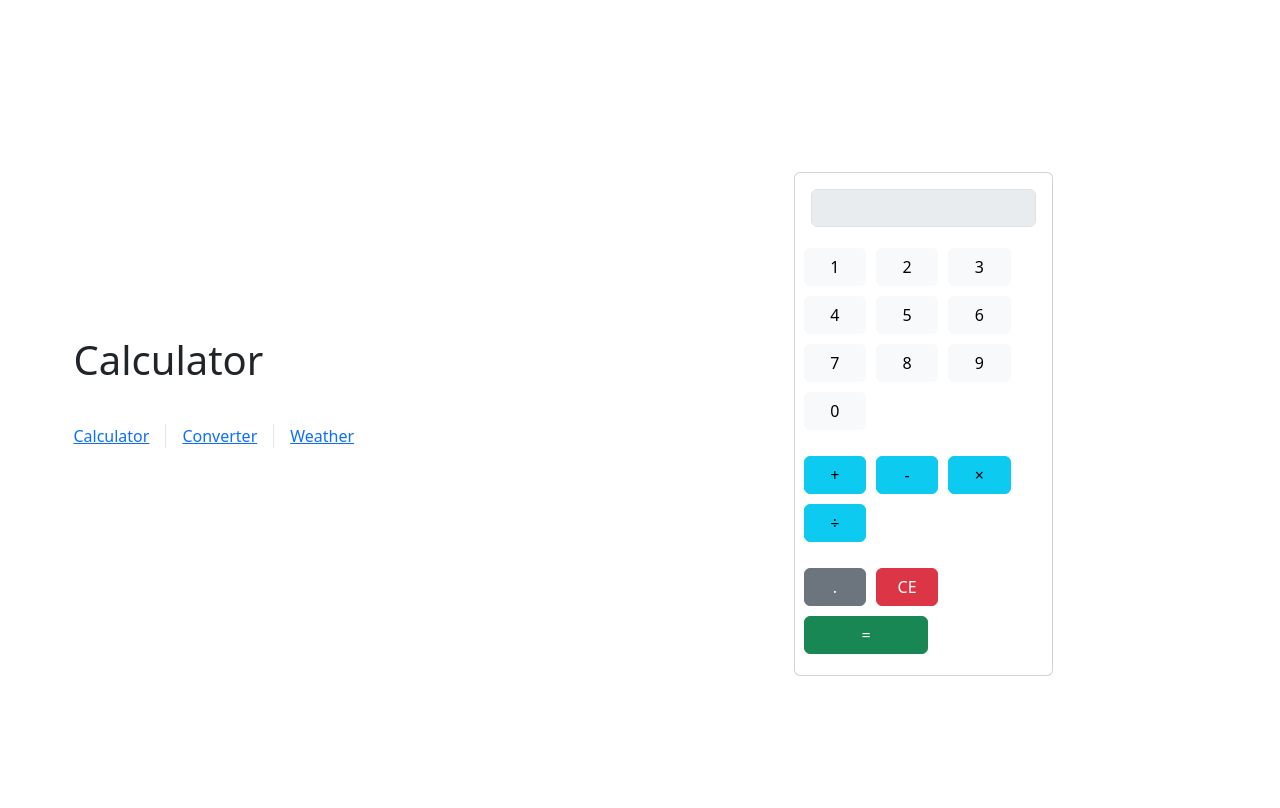
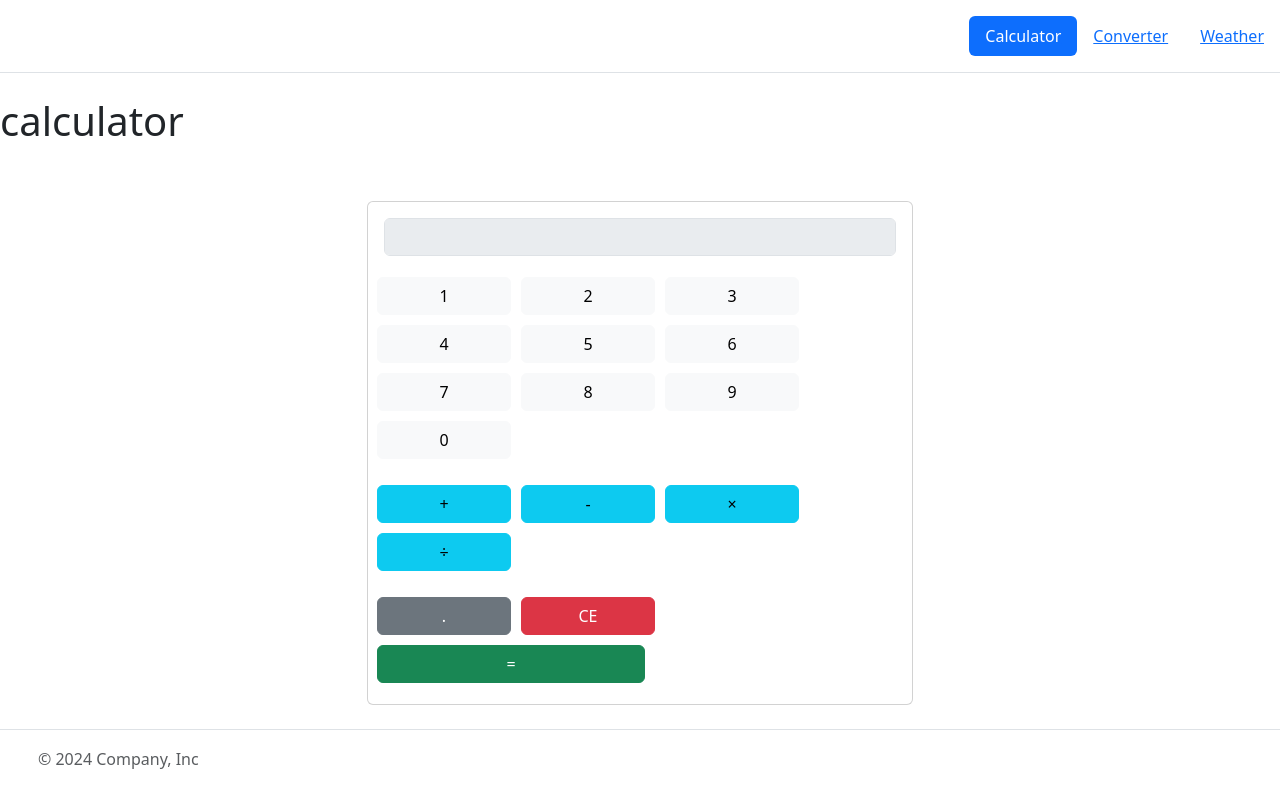
Before and after one commit to piperiver97/calculator, a Vue app in the folder vue-project/: page / in a window 1280 px wide. Shown: the top 808 px of the page. Built offline with nearby package versions, Linux system fonts and the light colour scheme.

Commit message:
add header and footer

```diff
--- a/vue-project/src/App.vue
+++ b/vue-project/src/App.vue
@@ -1,38 +1,19 @@
 <script setup>
 import { RouterLink, RouterView } from 'vue-router'
 import Calculator from './components/Calculator.vue'
+
 </script>
 
 <template>
-  <header>
-    <!-- <img alt="Vue logo" class="logo" src="@/assets/logo.svg" width="125" height="125" /> -->
+<header></header>
 
-    <div class="wrapper">
-      <!-- <HelloWorld msg="You did it!" /> -->
-      <h1>Calculator</h1>
+ <router-view />
 
-      <nav>
-        <router-link to="/">Calculator</router-link>
-        <router-link to="/converter">Converter</router-link>
-        <router-link to="/weather">Weather</router-link>
-      </nav>
-    </div>
-  </header>
 
-  <router-view />
 </template>
 
-<script>
 
-export default {
-  name: 'App',
-  components: {
-    Calculator
-  }
-}
-</script>
-
-<style scoped>
+<!-- <style scoped>
 header {
   line-height: 1.5;
   max-height: 100vh;
@@ -90,4 +71,4 @@ nav a:first-of-type {
     margin-top: 1rem;
   }
 }
-</style>
+</style> -->
--- /dev/null
+++ b/vue-project/src/components/Footer.vue
@@ -0,0 +1,17 @@
+<template>
+<footer class="d-flex flex-wrap justify-content-between align-items-center py-3 my-4 border-top">
+    <div class="col-md-4 d-flex align-items-center">
+      <a href="/" class="mb-3 me-2 mb-md-0 text-body-secondary text-decoration-none lh-1">
+        <svg class="bi" width="30" height="24"><use xlink:href="#bootstrap"></use></svg>
+      </a>
+      <span class="mb-3 mb-md-0 text-body-secondary">© 2024 Company, Inc</span>
+    </div>
+
+    <ul class="nav col-md-4 justify-content-end list-unstyled d-flex">
+      <li class="ms-3"><a class="text-body-secondary" href="#"><svg class="bi" width="24" height="24"><use xlink:href="#twitter"></use></svg></a></li>
+      <li class="ms-3"><a class="text-body-secondary" href="#"><svg class="bi" width="24" height="24"><use xlink:href="#instagram"></use></svg></a></li>
+      <li class="ms-3"><a class="text-body-secondary" href="#"><svg class="bi" width="24" height="24"><use xlink:href="#facebook"></use></svg></a></li>
+    </ul>
+  </footer>
+
+</template>
--- /dev/null
+++ b/vue-project/src/components/Header.vue
@@ -0,0 +1,18 @@
+<template>
+    <header class="d-flex flex-wrap justify-content-center py-3 mb-4 border-bottom">
+      <a href="/" class="d-flex align-items-center mb-3 mb-md-0 me-md-auto link-body-emphasis text-decoration-none">
+        <svg class="bi me-2" width="40" height="32"><use xlink:href="#bootstrap"></use></svg>
+
+      </a>
+
+      <ul class="nav nav-pills">
+        <li class="nav-item">
+            <RouterLink to="/"><a href="#" class="nav-link active" aria-current="page">Calculator</a></RouterLink></li>
+        <li class="nav-item">
+            <router-link to="/converter"><a href="#" class="nav-link">Converter</a></router-link></li>
+        <li class="nav-item">
+          <router-link to="/weather"><a href="#" class="nav-link">Weather</a></router-link></li>
+
+      </ul>
+    </header>
+    </template>
--- a/vue-project/src/main.js
+++ b/vue-project/src/main.js
@@ -1,4 +1,4 @@
-import './assets/main.css'
+/* import './assets/main.css' */
 
 import { createApp } from 'vue'
 // import { createPinia } from 'pinia'
--- a/vue-project/src/router/index.js
+++ b/vue-project/src/router/index.js
@@ -15,14 +15,14 @@ const router = createRouter({
     { path: "/converter", component: ConverterView },
     { path: "/weather", component: WeatherView },
 
-    // {
+    {
     //   path: '/about',
     //   name: 'about',
     //   // route level code-splitting
     //   // this generates a separate chunk (About.[hash].js) for this route
     //   // which is lazy-loaded when the route is visited.
     //   component: () => import('../views/HomeView.vue')
-    // }
+     }
   ],
 });
 
--- a/vue-project/src/views/ConverterView.vue
+++ b/vue-project/src/views/ConverterView.vue
@@ -1,3 +1,8 @@
 <script setup>
 import { createRouter } from 'vue-router'
+import Header from "@/components/Header.vue";
 </script>
+<template>
+    <Header/>
+    <h1>Converter</h1>
+</template>
--- a/vue-project/src/views/HomeView.vue
+++ b/vue-project/src/views/HomeView.vue
@@ -1,10 +1,23 @@
 <script setup>
 import Calculator from "@/components/Calculator.vue";
+import Header from "@/components/Header.vue";
+import Footer from "@/components/Footer.vue";
 </script>
 
 <template>
+  <Header></Header>
+
+  <h1>calculator</h1>
   <main>
     <Calculator />
-    <!-- <TheWelcome /> -->
   </main>
+  <Footer></Footer>
+  <!-- <TheWelcome /> -->
 </template>
+
+<style>
+main{
+
+}
+
+</style>
--- a/vue-project/src/views/WeatherView.vue
+++ b/vue-project/src/views/WeatherView.vue
@@ -1,3 +1,9 @@
 <script setup>
-import { createRouter } from 'vue-router'
+import Header from '../components/Header.vue';
+import Footer from "../components/Footer.vue";
 </script>
+<template>
+    <Header />
+    <h1>Weather</h1>
+    <Footer></Footer>
+</template>
```
